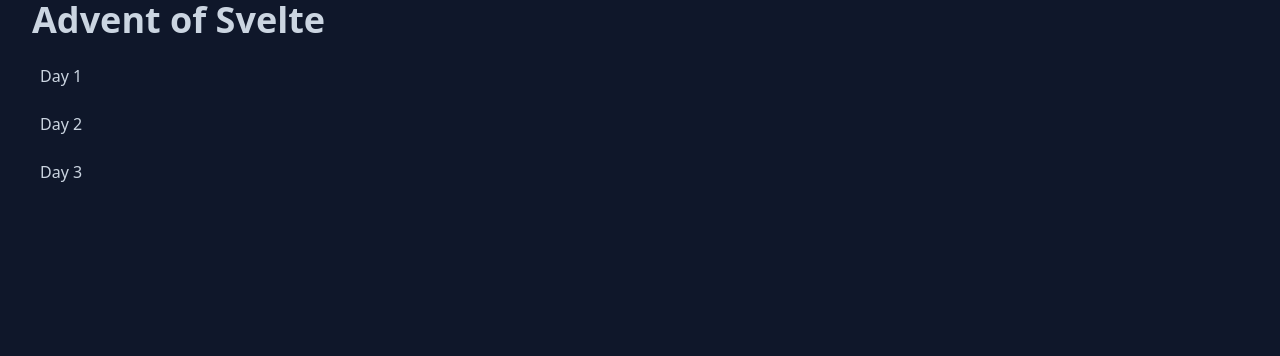
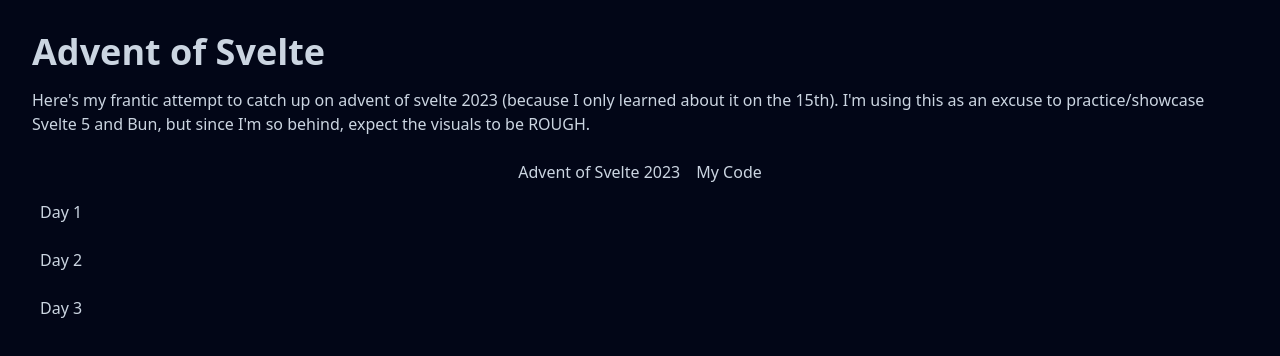
Before and after one commit to iandoesallthethings/advent-of-svelte-2023, a SvelteKit app: page / in a window 1280 px wide. Shown: the top 356 px of the page. Built offline with nearby package versions, Linux system fonts and the light colour scheme.

Commit message:
Even nicer landing page.

```diff
--- a/src/app.pcss
+++ b/src/app.pcss
@@ -4,11 +4,19 @@
 @tailwind utilities;
 
 body {
-	@apply flex flex-col justify-center bg-slate-900 px-8 text-slate-300;
+	@apply flex flex-col justify-center bg-slate-950 p-8 text-slate-300;
+}
+
+p {
+	@apply mb-4;
 }
 
 a {
-	@apply rounded-md hover:bg-white/10;
+	@apply rounded-md underline hover:bg-white/10;
+}
+
+a.button {
+	@apply p-2 !no-underline;
 }
 
 input,
--- a/src/routes/+page.svelte
+++ b/src/routes/+page.svelte
@@ -4,10 +4,24 @@
 
 <h1 class="mb-4">Advent of Svelte</h1>
 
+<p>
+	Here's my frantic attempt to catch up on advent of svelte 2023 (because I only learned about it on
+	the 15th). I'm using this as an excuse to practice/showcase Svelte 5 and Bun, but since I'm so
+	behind, expect the visuals to be ROUGH.
+</p>
+
+<div class="flex items-center justify-center">
+	<a href="https://advent.sveltesociety.dev" class="button"> Advent of Svelte 2023 </a>
+
+	<a href="https://github.com/iandoesallthethings/advent-of-svelte-2023" class="button">
+		My Code
+	</a>
+</div>
+
 <div class="flex flex-col gap-2">
 	{#each Days as _day, index}
 		{#if index > 0}
-			<a href="/day/{index}" class="p-2">Day {index}</a>
+			<a href="/day/{index}" class="button">Day {index}</a>
 		{/if}
 	{/each}
 </div>
--- a/src/routes/day/[day=integer]/+layout.svelte
+++ b/src/routes/day/[day=integer]/+layout.svelte
@@ -9,23 +9,23 @@
 
 <nav class="flex w-full items-center justify-between p-2">
 	{#if previous > 0}
-		<a href="/day/{previous}">👈 prev</a>
+		<a href="/day/{previous}" class="button">👈 prev</a>
 	{:else}
-		<span class="opacity-30">👈 prev</span>
+		<a href="/" class="button">🏠 Home</a>
 	{/if}
 
 	<h3 class="group">
-		<span class="group-hover:hidden">
+		<span class="p-2 group-hover:hidden">
 			Day {$page.params.day}
 		</span>
 
-		<a href="/" class="hidden group-hover:block"> Go home</a>
+		<a href="/" class="button hidden group-hover:block"> Go home</a>
 	</h3>
 
 	{#if next <= Days.length - 1}
-		<a href="/day/{next}">next 👉</a>
+		<a href="/day/{next}" class="button">next 👉</a>
 	{:else}
-		<span class="opacity-30">next 👉</span>
+		<a href="/" class="button">🏠 Home</a>
 	{/if}
 </nav>
 
```
